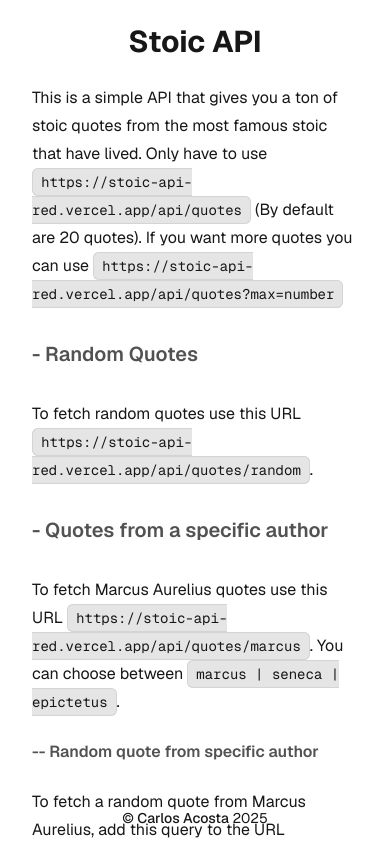
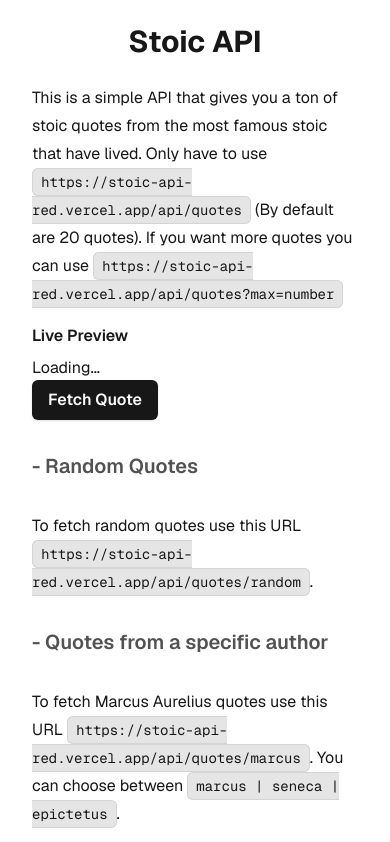
Before and after one commit to Carlosaac23/Stoic-API, a Next.js app: page / in a window 390 px wide. Shown: the top 842 px of the page. Built offline with nearby package versions, Linux system fonts and the light colour scheme.

Commit message:
feat: add live preview section to fetch a quote

```diff
--- a/app/page.tsx
+++ b/app/page.tsx
@@ -1,4 +1,21 @@
+'use client';
+
+import { useState } from 'react';
+
+type Quote = {
+  author: string;
+  quote: string;
+};
+
 export default function Home() {
+  const [quote, setQuote] = useState<Quote | null>(null);
+
+  const fetchQuote = async () => {
+    const res = await fetch('/api/quotes/random');
+    const data = await res.json();
+    setQuote(data);
+  };
+
   return (
     <main className='mx-8 font-sans md:mx-12 lg:mx-16 2xl:mx-72'>
       <header>
@@ -19,6 +36,30 @@ export default function Home() {
             https://stoic-api-red.vercel.app/api/quotes?max=number
           </code>
         </p>
+
+        <div>
+          <h3 className='mt-4 mb-2 font-semibold'>Live Preview</h3>
+          <div className='md:flex md:items-center md:gap-4'>
+            {quote ? (
+              <div className='mb-2 rounded-md bg-neutral-200 p-3 md:mb-0 md:max-w-xl'>
+                <p className='text-sm'>
+                  <em>{quote.quote}</em>
+                </p>
+                <p className='text-sm'>
+                  - <strong>{quote.author}</strong>
+                </p>
+              </div>
+            ) : (
+              <p>Loading...</p>
+            )}
+            <button
+              className='cursor-pointer rounded-md bg-neutral-900 px-4 py-2 font-semibold text-neutral-50 shadow-sm'
+              onClick={fetchQuote}
+            >
+              Fetch Quote
+            </button>
+          </div>
+        </div>
 
         <h2 className='my-8 text-xl font-semibold text-neutral-600'>
           - Random Quotes
@@ -59,8 +100,8 @@ export default function Home() {
         </p>
       </section>
 
-      <div className='fixed right-0 bottom-0 left-0'>
-        <footer className='py-4'>
+      <div className='md:fixed md:right-0 md:bottom-0 md:left-0'>
+        <footer className='mt-10 pb-6'>
           <p className='text-center text-sm'>
             &copy;{' '}
             <a
```
